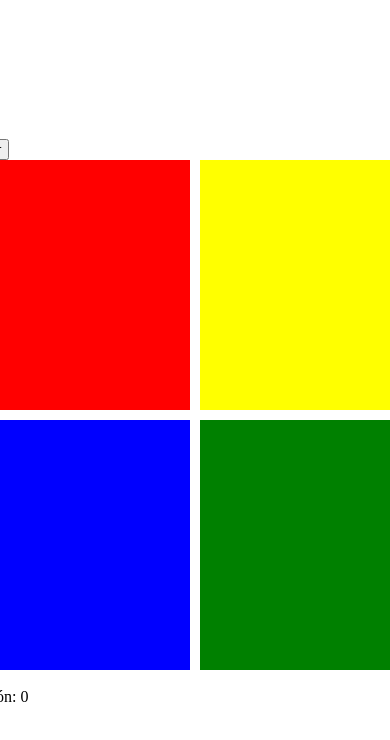
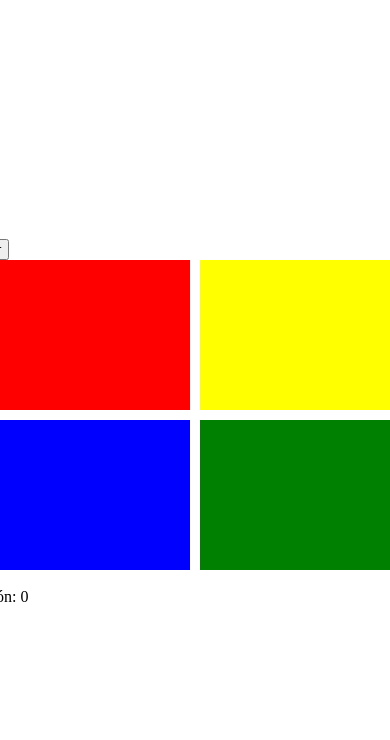
Before and after one commit to taroIfElse/ElMacabroSimon, a plain HTML site: page index.html in a window 390 px wide. Shown: the top 740 px of the page. Drawn offline with Linux system fonts and the light colour scheme.

Commit message:
Se hace responsive

```diff
--- a/styles.css
+++ b/styles.css
@@ -42,3 +42,9 @@ body {
 .iluminado {
     box-shadow: 0 0 50px rgb(10, 0, 0);
 }
+
+@media (max-width: 768px) {
+    .cuadrado {
+        height: 150px;
+    }
+}
```
